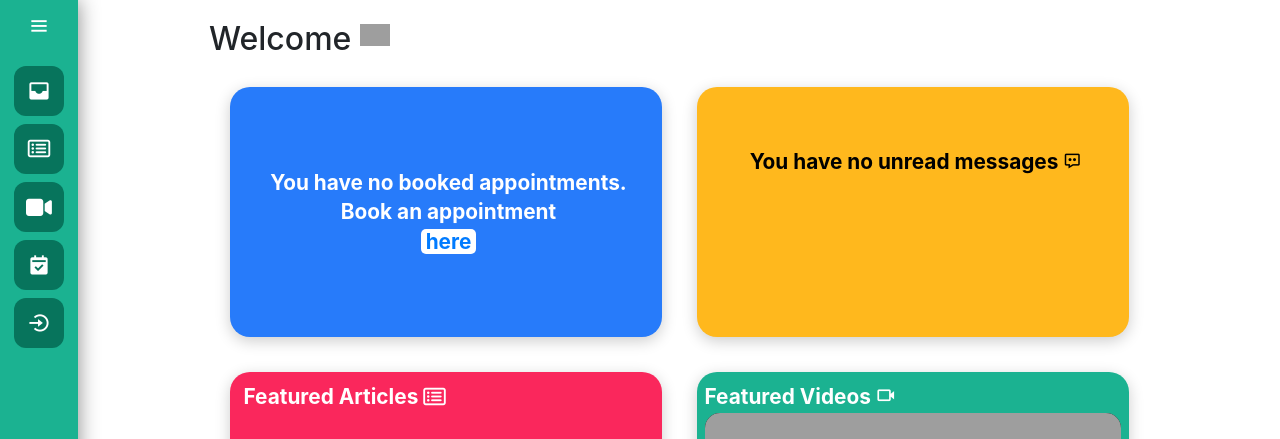
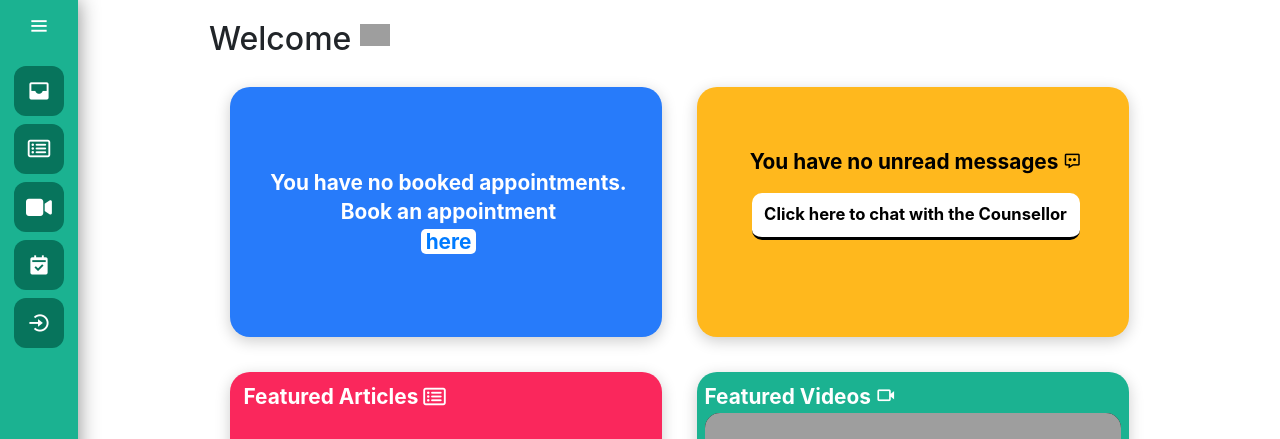
Before and after one commit to YoungAli/Real-counselling, a Django app: template templates/dashboard.html in a window 1280 px wide. Shown: the top 439 px of the page. Run offline with Django 4.2, Linux system fonts and the light colour scheme; the template is opened without the code that fills it, so the values that code supplies are empty; some libraries are stand-ins or nearby versions; grey boxes are pictures that could not be loaded.

Commit message:
fix annoying chat bug

```diff
--- a/templates/dashboard.html
+++ b/templates/dashboard.html
@@ -88,9 +88,11 @@
                 {% else %}
                     {% if student_unread_chats %}
                         <p class="tile_heading centered">You have {{ student_unread_chats }} new message{{ student_unread_chats| pluralize:'s'}} <i class='bx bx-message-dots' style="font-size: 18px;"></i></p>
-                        <a href="{% url 'chat' request.user.id 1 %}" id="chat_link">Click here to view your messages</a>
+                        <a href="{% url 'chat' request.user.id 1 %}" id="chat_link" style="font-size: 0.8em; line-height: 1.4em;">Click here to view your messages</a>
                     {% else %}
-                        <p class="tile_heading centered">You have no unread messages <i class='bx bx-message-dots' style="font-size: 18px;"></i></p>
+                        <p class="tile_heading centered">You have no unread messages <i class='bx bx-message-dots' style="font-size: 18px;"></i>
+                            <a href="{% url 'chat' request.user.id 1%}" id="chat_link" style="font-size: 0.8em; line-height: 1.4em;">Click here to chat with the Counsellor</a>
+                        </p>
                     {% endif %}
                 {% endif %}
             </div>
@@ -102,8 +104,7 @@
                     </a>
                     {% endfor %}
                 </div>
-            <div id="vids_dash" class="dash_cards" style="
-            position: relative;">
+            <div id="vids_dash" class="dash_cards" style="position: relative;">
                     <div id="prev_vid" class="vid_controls"><</div>
                     <p class="tile_heading">Featured Videos <i class='bx bx-video' style="font-size: 20px;"></i></p>
                     <iframe id="vidFrame" src="https://www.youtube.com/embed/76yqErAib5g"></iframe>
```
Also changed, not shown: static/js/chat.js (+5 -3 lines).
